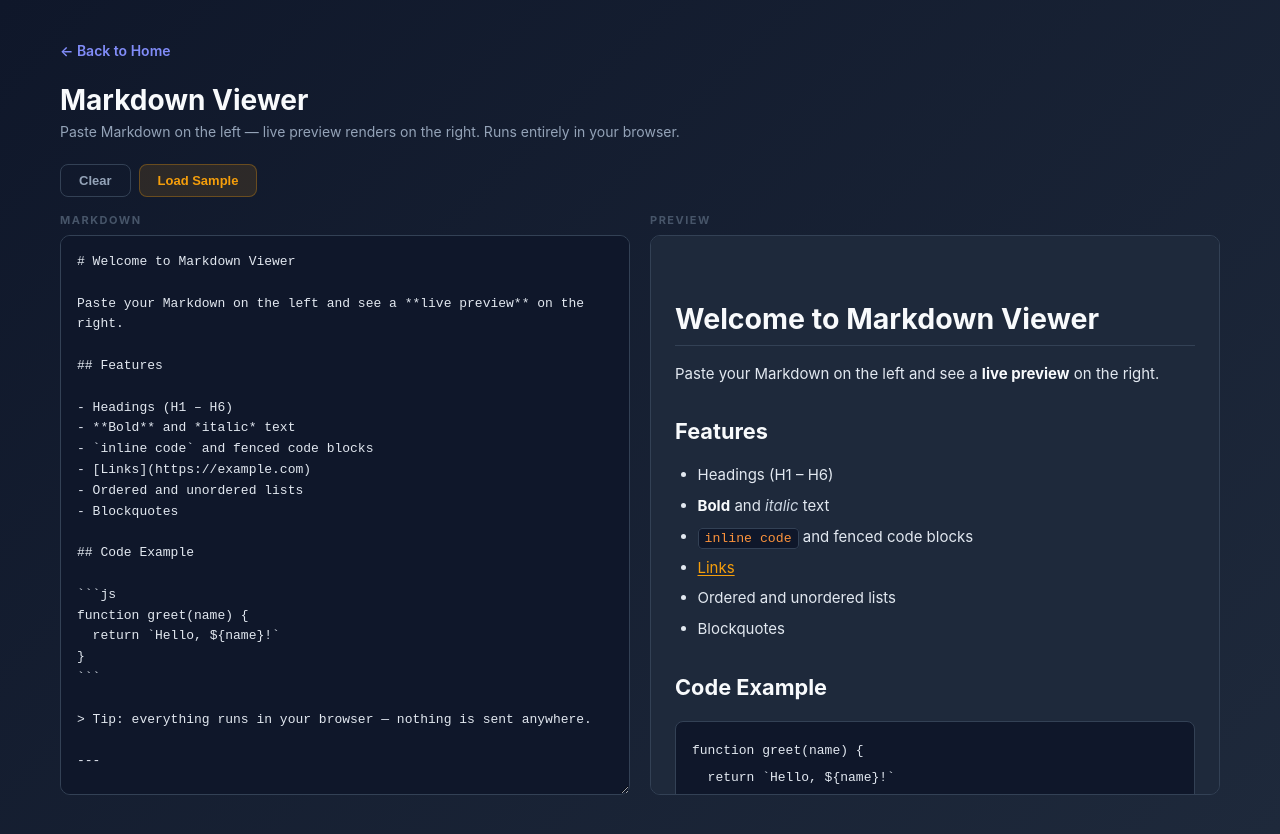
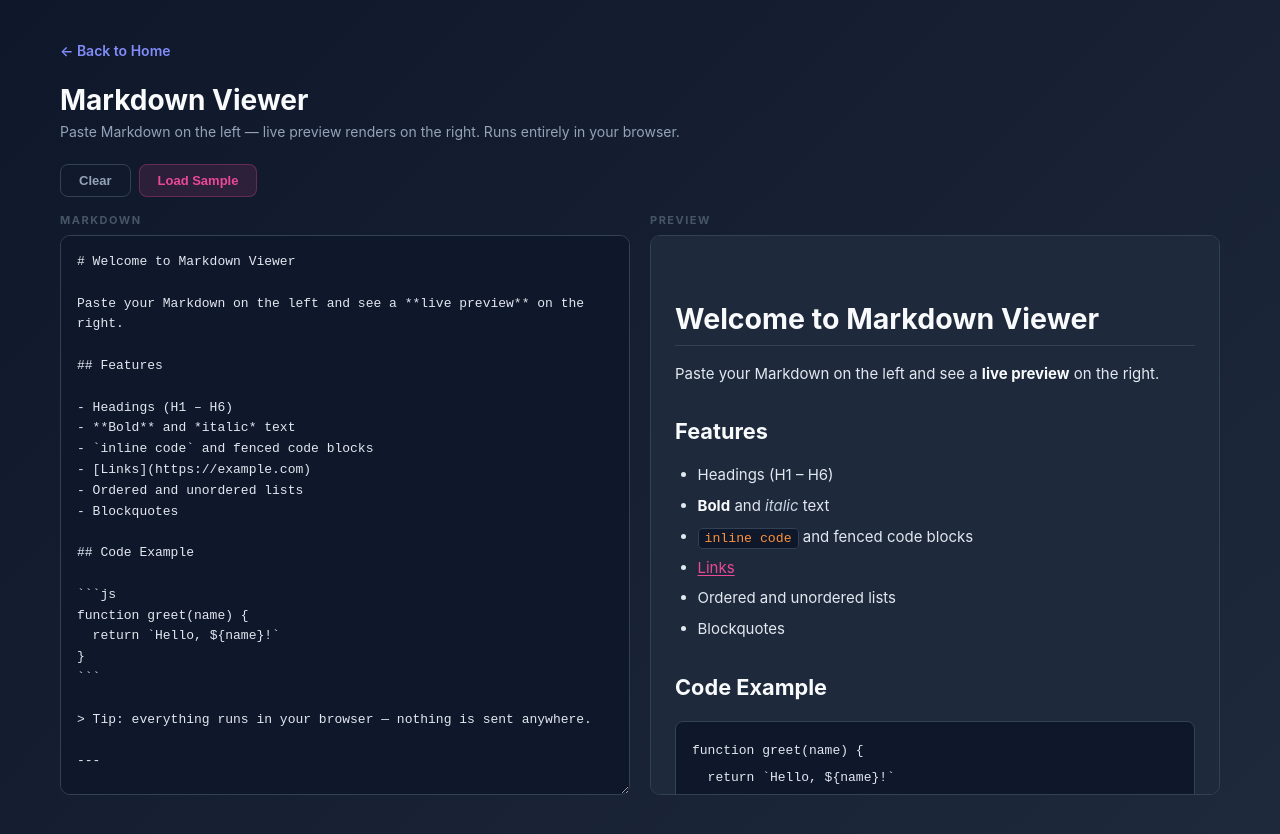
Before and after one commit to jasim-k/label-kit, a Next.js app: page /markdown-viewer in a window 1280 px wide. Built offline with nearby package versions, Linux system fonts and the light colour scheme.

Commit message:
Update styles for Markdown Viewer and add new tool to LandingPage

```diff
--- a/app/globals.css
+++ b/app/globals.css
@@ -495,11 +495,11 @@ label {
 .md-btn-clear:hover { background: #1e293b; color: #f8fafc; }
 
 .md-btn-sample {
-  background: rgba(245,158,11,0.12);
-  color: #f59e0b;
-  border-color: rgba(245,158,11,0.3);
+  background: rgba(236,72,153,0.12);
+  color: #ec4899;
+  border-color: rgba(236,72,153,0.3);
 }
-.md-btn-sample:hover { background: rgba(245,158,11,0.22); }
+.md-btn-sample:hover { background: rgba(236,72,153,0.22); }
 
 .md-layout {
   display: grid;
@@ -538,7 +538,7 @@ label {
   line-height: 1.6;
   transition: border-color 0.2s;
 }
-.md-source:focus { border-color: #f59e0b; }
+.md-source:focus { border-color: #ec4899; }
 
 .md-preview {
   height: 70vh;
@@ -573,7 +573,7 @@ label {
 
 .md-preview p { margin: 0.75em 0; }
 
-.md-preview a { color: #f59e0b; text-decoration: underline; text-underline-offset: 2px; }
+.md-preview a { color: #ec4899; text-decoration: underline; text-underline-offset: 2px; }
 .md-preview a:hover { color: #fcd34d; }
 
 .md-preview strong { color: #f8fafc; font-weight: 700; }
@@ -615,10 +615,10 @@ label {
 .md-preview li { margin: 0.3em 0; }
 
 .md-preview blockquote {
-  border-left: 3px solid #f59e0b;
+  border-left: 3px solid #ec4899;
   margin: 1em 0;
   padding: 8px 16px;
-  background: rgba(245,158,11,0.06);
+  background: rgba(236,72,153,0.06);
   border-radius: 0 6px 6px 0;
   color: #94a3b8;
 }
```
Also changed, not shown: components/LandingPage.jsx (+20 -1 lines).
